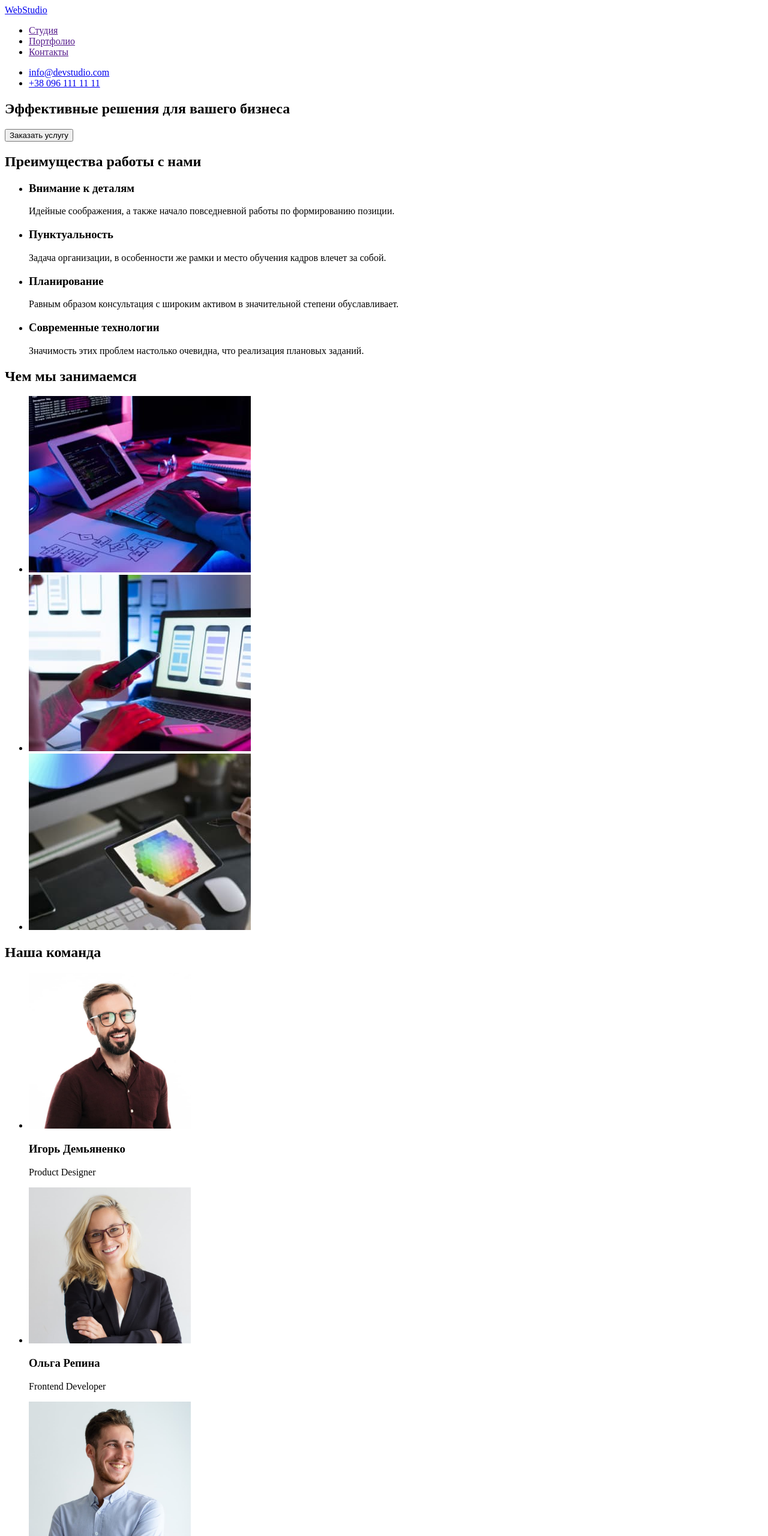
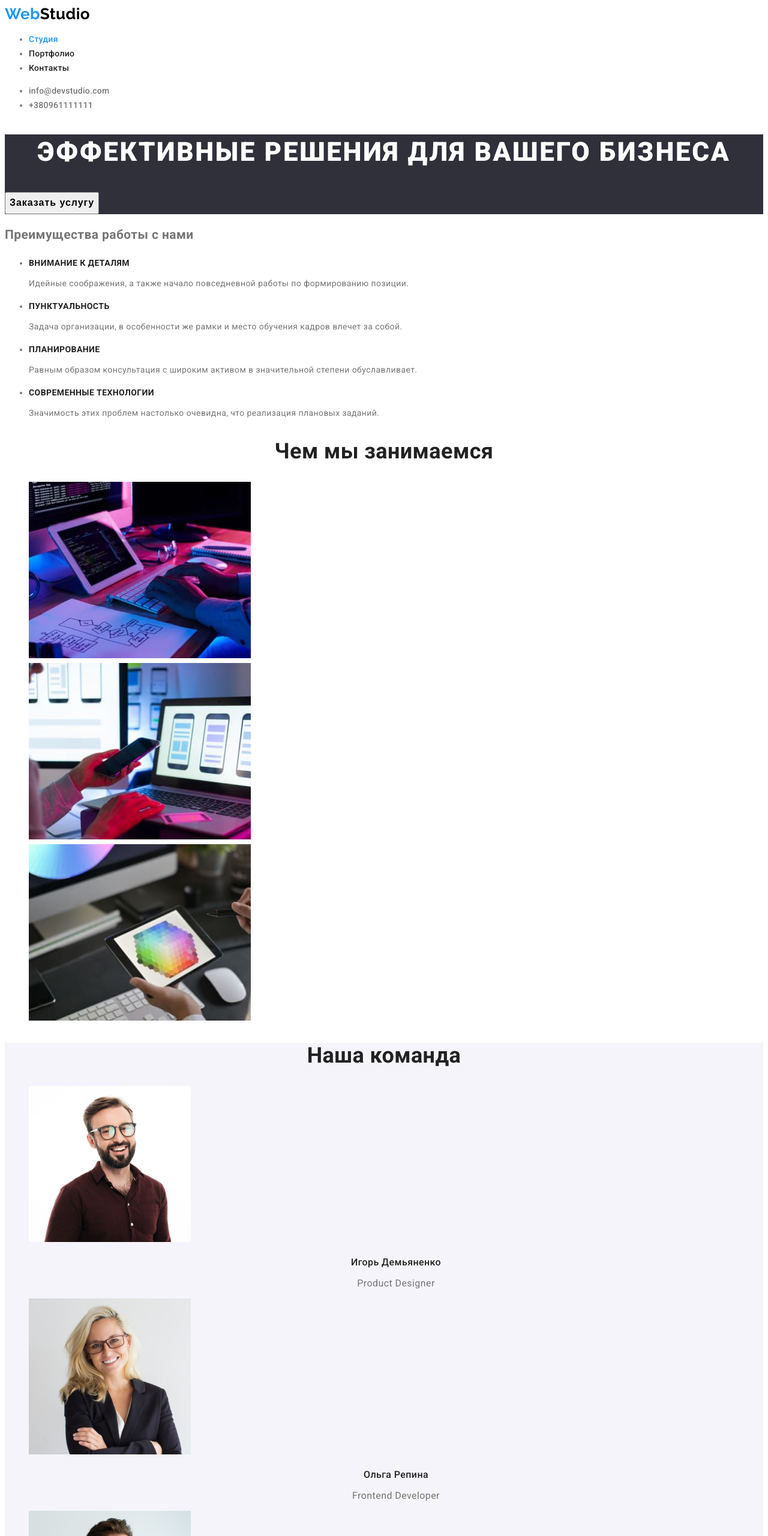
Before and after one commit to watchfilm88/goit-markup-hw-02, a plain HTML site: page index.html in a window 1280 px wide. Shown: the top 2560 px of the page at 60% size. Drawn offline with Linux system fonts and the light colour scheme.

Commit message:
add css-colo+fonts

```diff
--- /dev/null
+++ b/css/styles.css
@@ -0,0 +1,179 @@
+:root {
+  /* цвет текста */
+  --text-dark-color: #212121;
+  --text-main-color: #757575;
+  --text-acent-color: #2196f3;
+  --text-white-color: #ffffff;
+  --text-link-footer-color: rgba(255, 255, 255, 0.6);
+  --text-black-color: #000000;
+  /* цвета фона*/
+  --bgc-white-color: #ffffff;
+  --bgc-dark-grey-color: #2f303a;
+  --bgc-light-grey-color: #f5f4fa;
+  /* шрифт */
+}
+
+/* Студия */
+body {
+  color: var(--text-main-color);
+  background-color: var(--bgc-white-color);
+  font-family: 'Roboto';
+  font-weight: 400;
+  font-size: 14px;
+  line-height: 1.71;
+  letter-spacing: 0.03em;
+}
+
+.logo {
+  color: var(--text-acent-color);
+  font-family: 'Raleway';
+  font-weight: 700;
+  font-size: 26px;
+  line-height: 1.19;
+
+  text-decoration: none;
+}
+
+.logo-part {
+  color: var(--text-black-color);
+}
+
+.link-header {
+  color: var(--text-dark-color);
+  font-weight: 500;
+  line-height: 1.14;
+  letter-spacing: 0.02em;
+
+  text-decoration: none;
+}
+
+.link-header.current {
+  color: var(--text-acent-color);
+}
+
+.contacts {
+  color: var(--text-main-color);
+  font-weight: 500;
+  line-height: 1.14;
+  letter-spacing: 0.02em;
+
+  text-decoration: none;
+}
+
+.link:hover,
+:focus {
+  color: var(--text-acent-color);
+}
+
+.hero {
+  background-color: var(--bgc-dark-grey-color);
+}
+
+.hero-title {
+  color: var(--text-white-color);
+  font-weight: 900;
+  font-size: 44px;
+  line-height: 1.36;
+  text-align: center;
+  letter-spacing: 0.06em;
+  text-transform: uppercase;
+}
+
+.btn:hover,
+:focus {
+  background-color: var(--text-acent-color);
+  color: var(--text-white-color);
+}
+
+.btn-hero {
+  font-weight: 700;
+  font-size: 16px;
+  line-height: 1.88;
+  text-align: center;
+  letter-spacing: 0.06em;
+}
+
+.title {
+  color: var(--text-dark-color);
+}
+
+.ourAdvantage-title {
+  font-weight: 700;
+  font-size: 14px; /*браузер перебивает наследие от бади */
+  line-height: 1.14;
+  text-transform: uppercase;
+}
+
+.title-works {
+  font-weight: 700;
+  font-size: 36px;
+  line-height: 1.17;
+  text-align: center;
+}
+
+.list {
+  list-style: none;
+}
+
+.team {
+  background-color: var(--bgc-light-grey-color);
+}
+
+.team-title {
+  font-weight: 700;
+  font-size: 36px;
+  line-height: 1.17;
+  text-align: center;
+}
+
+.team-title-list {
+  font-weight: 500;
+  font-size: 16px;
+  line-height: 1.19;
+  text-align: center;
+}
+
+.team-list-text {
+  font-size: 16px;
+  line-height: 1.19;
+  text-align: center;
+}
+
+.footer {
+  background-color: var(--bgc-dark-grey-color);
+}
+
+.logo-part-footer {
+  color: var(--text-white-color);
+}
+
+.address {
+  color: var(--text-white-color);
+}
+
+.contact-footer {
+  color: var(--text-link-footer-color);
+}
+
+.address.link {
+  text-decoration: none; /*совместить весь футер */
+  font-style: normal;
+}
+
+.link.contact-footer {
+  text-decoration: none; /*совместить весь футер */
+  font-style: normal;
+}
+
+/* Портфолио */
+
+/* .btn {
+  cursor: pointer;
+  inherits: ;
+  font-weight: 500;
+  font-size: 16px;
+  line-height: 1.62;
+
+  text-align: center;
+  letter-spacing: 0.03em;
+} */
--- a/index.html
+++ b/index.html
@@ -4,108 +4,158 @@
     <meta charset="UTF-8" />
     <meta http-equiv="X-UA-Compatible" content="IE=edge" />
     <meta name="viewport" content="width=device-width, initial-scale=1.0" />
-    <title>HW1</title>
+    <title>WebStudio</title>
+    <link rel="preconnect" href="https://fonts.googleapis.com" />
+    <link rel="preconnect" href="https://fonts.gstatic.com" crossorigin />
+    <link
+      href="https://fonts.googleapis.com/css2?family=Raleway:wght@700&family=Roboto:wght@400;500;700;900&display=swap"
+      rel="stylesheet"
+    />
+    <link rel="stylesheet" href="./css/styles.css" />
   </head>
   <body>
     <!-- верхний блок с навигацией -->
     <header>
-      <a href="./index.html">WebStudio</a>
+      <a href="./index.html" class="logo">Web<span class="logo-part">Studio</span></a>
       <nav>
         <ul>
-          <li><a href="">Студия</a></li>
-          <li><a href="">Портфолио</a></li>
-          <li><a href="">Контакты</a></li>
+          <li><a href="./index.html" class="link link-header current">Студия</a></li>
+          <li><a href="./portfolio.html" class="link link-header">Портфолио</a></li>
+          <li><a href="#contacts" class="link link-header">Контакты</a></li>
         </ul>
       </nav>
       <ul>
-        <li><a href="mailto:info@devstudio.com">info@devstudio.com</a></li>
-        <li><a href="tel:+380961111111">+38 096 111 11 11</a></li>
+        <li><a href="mailto:info@devstudio.com" class="link contacts">info@devstudio.com</a></li>
+        <li><a href="tel:+380961111111" class="link contacts">+380961111111</a></li>
       </ul>
     </header>
     <main>
       <!-- hero -->
-      <section>
-        <h1>Эффективные решения для вашего бизнеса</h1>
-        <button type="button">Заказать услугу</button>
+      <section class="hero">
+        <h1 class="hero-title">Эффективные решения для вашего бизнеса</h1>
+        <button type="button" class="btn btn-hero">Заказать услугу</button>
       </section>
       <!-- текст преимущества(спрятать заголовок)-->
-      <section>
+      <section class="ourAdvantage">
         <h2>Преимущества работы с нами</h2>
         <ul>
           <li>
-            <h3>Внимание к деталям</h3>
-            <p>Идейные соображения, а также начало повседневной работы по формированию позиции.</p>
+            <h3 class="title ourAdvantage-title">Внимание к деталям</h3>
+            <p class="ourAdvantage- text">
+              Идейные соображения, а также начало повседневной работы по формированию позиции.
+            </p>
           </li>
           <li>
-            <h3>Пунктуальность</h3>
-            <p>
+            <h3 class="title ourAdvantage-title">Пунктуальность</h3>
+            <p class="ourAdvantage- text">
               Задача организации, в особенности же рамки и место обучения кадров влечет за собой.
             </p>
           </li>
           <li>
-            <h3>Планирование</h3>
-            <p>
+            <h3 class="title ourAdvantage-title">Планирование</h3>
+            <p class="ourAdvantage- text">
               Равным образом консультация с широким активом в значительной степени обуславливает.
             </p>
           </li>
           <li>
-            <h3>Современные технологии</h3>
-            <p>Значимость этих проблем настолько очевидна, что реализация плановых заданий.</p>
+            <h3 class="title ourAdvantage-title">Современные технологии</h3>
+            <p class="ourAdvantage- text">
+              Значимость этих проблем настолько очевидна, что реализация плановых заданий.
+            </p>
           </li>
         </ul>
       </section>
       <!-- Илюстрация рабочего процесса -->
       <section>
-        <h2>Чем мы занимаемся</h2>
-        <ul>
+        <h2 class="title title-works">Чем мы занимаемся</h2>
+        <ul class="list">
           <li>
-            <img src="./images/note-1.jpg" alt="работа за столом на компьютере" width="370" height="294"/>
+            <img
+              src="./images/note-1.jpg"
+              alt="работа за столом на компьютере"
+              width="370"
+              height="294"
+            />
           </li>
           <li>
             <img
               src="./images/note-2.jpg"
-              alt="работа за компьютером на фоне мобильного телефона в руках" width="370" height="294"
+              alt="работа за компьютером на фоне мобильного телефона в руках"
+              width="370"
+              height="294"
             />
           </li>
-          <li><img src="./images/note-3.jpg" alt="работа на планшете на фоне рабочего стола с компьютером" width="370" height="294"/>
+          <li>
+            <img
+              src="./images/note-3.jpg"
+              alt="работа на планшете на фоне рабочего стола с компьютером"
+              width="370"
+              height="294"
+            />
           </li>
         </ul>
       </section>
       <!-- Сотрудники студии с указанием должностей -->
-      <section>
-        <h2>Наша команда</h2>
-        <ul>
+      <section class="team">
+        <h2 class="title team-title">Наша команда</h2>
+        <ul class="list">
           <li>
-            <img src="./images/the-best-worker-1.jpg" alt="бородатый молодой парень в очках" width="270" height="260">
-            <h3>Игорь Демьяненко</h3>
-            <p>Product Designer</p>
+            <img
+              src="./images/the-best-worker-1.jpg"
+              alt="бородатый молодой парень в очках"
+              width="270"
+              height="260"
+            />
+            <h3 class="title team-title-list">Игорь Демьяненко</h3>
+            <p class="team-list-text">Product Designer</p>
           </li>
           <li>
-            <img src="./images/the-best-worker-2.jpg" alt="молодая дувушка в очках" width="270" height="260">
-            <h3>Ольга Репина</h3>
-            <p>Frontend Developer</p>
+            <img
+              src="./images/the-best-worker-2.jpg"
+              alt="молодая дувушка в очках"
+              width="270"
+              height="260"
+            />
+            <h3 class="title team-title-list">Ольга Репина</h3>
+            <p class="team-list-text">Frontend Developer</p>
           </li>
           <li>
-            <img src="./images/the-best-worker-3.jpg" alt="молодой рыжий парень смотрит в сторону" width="270" height="260">
-            <h3>Николай Тарасов</h3>
-            <p>Marketing</p>
+            <img
+              src="./images/the-best-worker-3.jpg"
+              alt="молодой рыжий парень смотрит в сторону"
+              width="270"
+              height="260"
+            />
+            <h3 class="title team-title-list">Николай Тарасов</h3>
+            <p class="team-list-text">Marketing</p>
           </li>
           <li>
-            <img src="./images/the-best-worker-4.jpg" alt="бородатый молодой парень в очках хитро ухмыляется" width="270" height="260">
-            <h3>Михаил Ермаков</h3>
-            <p>UI Designer</p>
+            <img
+              src="./images/the-best-worker-4.jpg"
+              alt="бородатый молодой парень в очках хитро ухмыляется"
+              width="270"
+              height="260"
+            />
+            <h3 class="title team-title-list">Михаил Ермаков</h3>
+            <p class="team-list-text">UI Designer</p>
           </li>
         </ul>
       </section>
     </main>
-    <!-- навигация подвала -->
-    <footer>
-      <a href="./index.html">WebStudio</a>
-      <address>
+    <!-- футер -->
+    <footer class="footer">
+      <a href="./index.html" class="logo">Web<span class="logo-part-footer">Studio</span></a>
+      <address id="contacts">
         <ul>
-          <li><a href="https://goo.gl/maps/6EJtzGpYEQnjh2rM8">г. Киев, пр-т Леси Украинки, 26</a></li>
-          <li><a href="mailto:info@example.com">info@example.com</a></li>
-          <li><a href="tel:+380961111111">+380961111111</a></li>
+          <li>
+            <a href="https://goo.gl/maps/6EJtzGpYEQnjh2rM8" class="address link"
+              >г. Киев, пр-т Леси Украинки, 26</a
+            >
+          </li>
+          <li>
+            <a href="mailto:info@example.com" class="link contact-footer">info@example.com</a>
+          </li>
+          <li><a href="tel:+380961111111" class="link contact-footer">+380961111111</a></li>
         </ul>
       </address>
     </footer>
```
Also changed, not shown: portfolio.html (added, +116 -0 lines), images/basketboll.jpg (added), images/boxes.jpg (added), images/headphones.jpg (added), images/label.jpg (added), images/leptop.jpg (added), images/magazine.jpg (added), images/monitor.jpg (added), images/note-heands.jpg (added), images/seafood.jpg (added).
